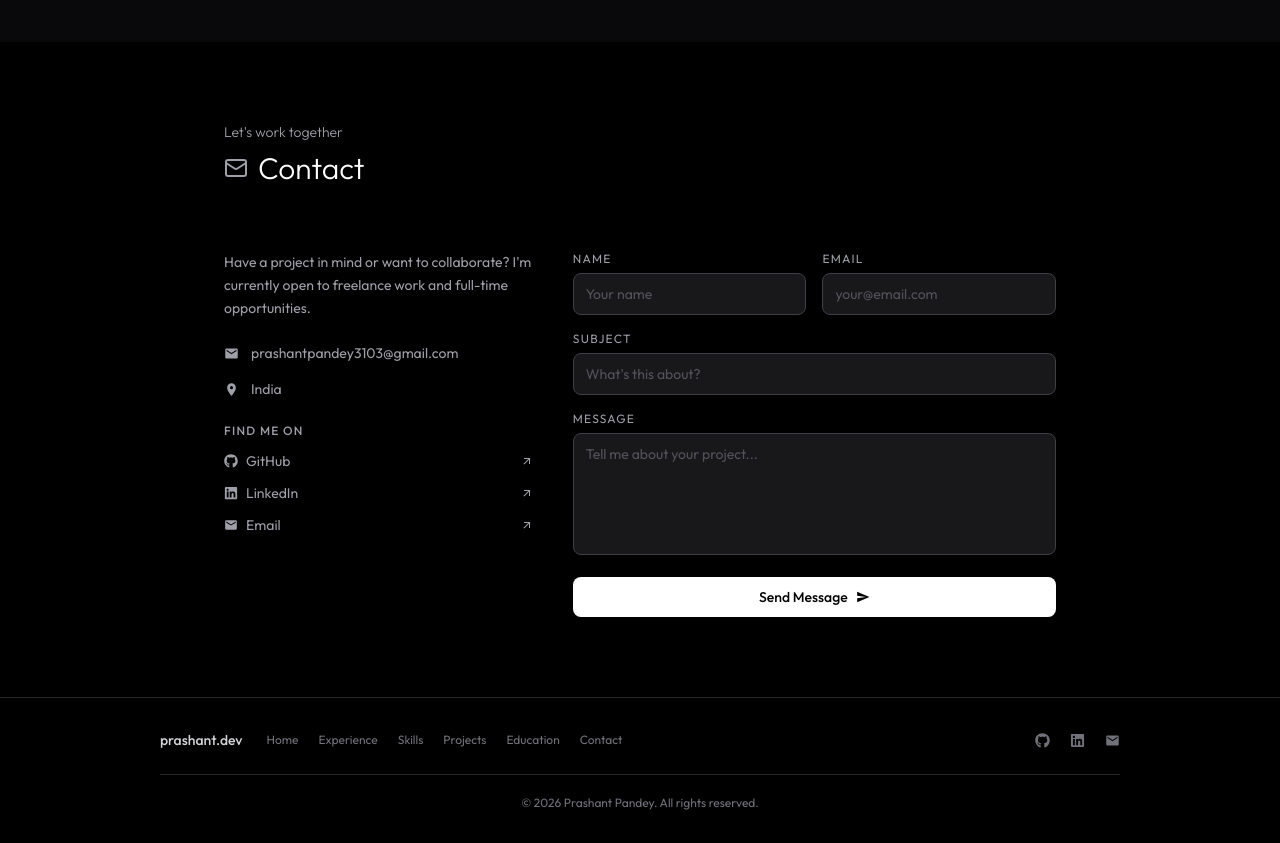
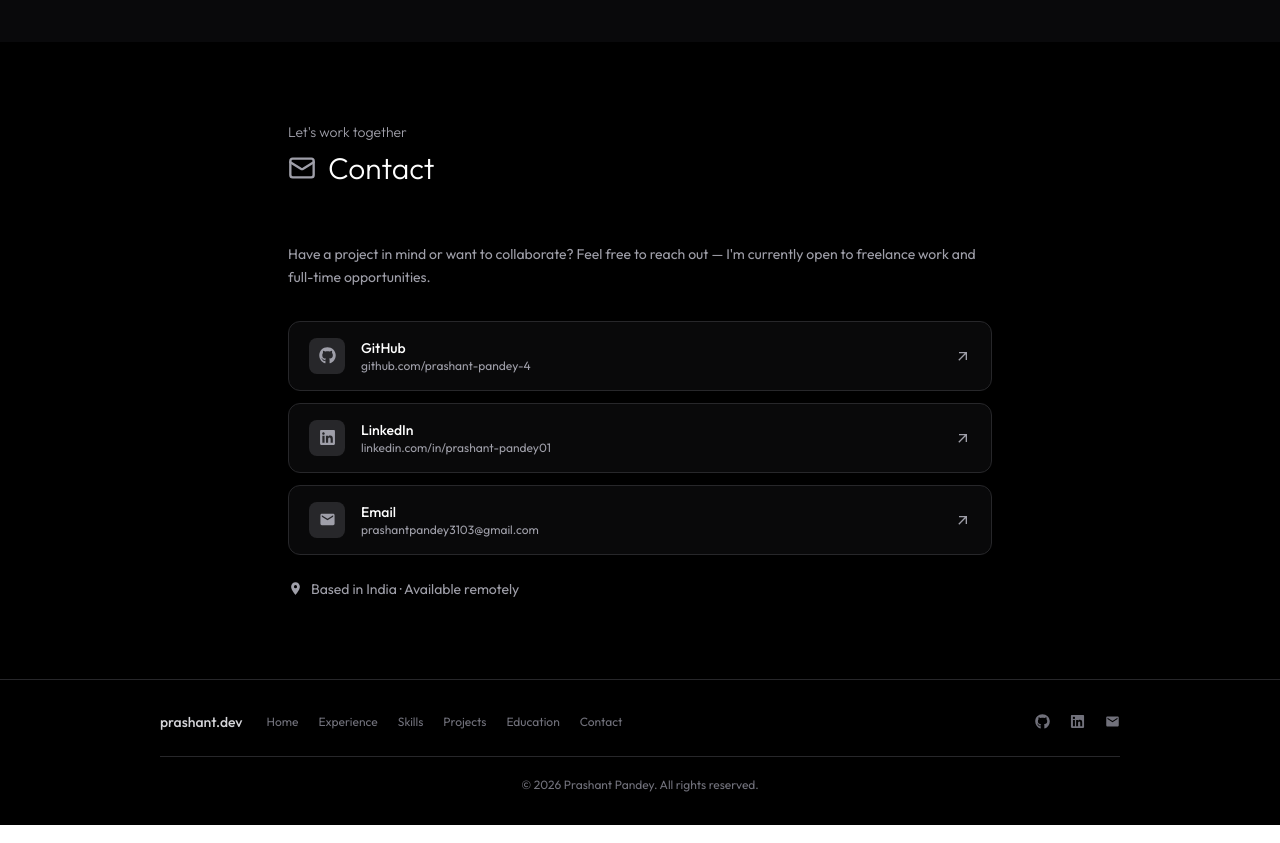
Before and after one commit to prashant-pandey-4/My-Portfolio, a Next.js app: page / in a window 1280 px wide. Shown: the part 5020-5863 px from the top of the page. Built offline with nearby package versions, Linux system fonts and the light colour scheme.

Commit message:
feat: simplify Contact section with direct social and email links

```diff
--- a/app/components/Contactform.tsx
+++ b/app/components/Contactform.tsx
@@ -1,7 +1,6 @@
 "use client";
 import { useTheme } from "../Theme";
-import { useState } from "react";
-import { MdEmail, MdLocationOn, MdSend, MdCheckCircle } from "react-icons/md";
+import { MdEmail, MdLocationOn } from "react-icons/md";
 import { FaGithub, FaLinkedin } from "react-icons/fa";
 import { MdArrowOutward } from "react-icons/md";
 import { Mail } from "lucide-react";
@@ -13,42 +12,27 @@ const Contactform = () => {
   const text = isDark ? "text-white" : "text-zinc-900";
   const subText = isDark ? "text-zinc-400" : "text-zinc-500";
   const border = isDark ? "border-zinc-800" : "border-zinc-200";
-  const inputBg = isDark
-    ? "bg-zinc-900 border-zinc-700 text-white placeholder-zinc-600 focus:border-zinc-400"
-    : "bg-zinc-50 border-zinc-200 text-zinc-900 placeholder-zinc-400 focus:border-zinc-500";
-  const btnBg = isDark
-    ? "bg-white text-black hover:bg-zinc-200"
-    : "bg-zinc-900 text-white hover:bg-zinc-700";
+  const cardBg = isDark ? "bg-zinc-900/40 hover:bg-zinc-900/70" : "bg-zinc-50 hover:bg-zinc-100";
 
-  const [formData, setFormData] = useState({
-    name: "",
-    email: "",
-    subject: "",
-    message: "",
-  });
-  const [submitted, setSubmitted] = useState(false);
-  const [loading, setLoading] = useState(false);
-
-  const handleChange = (
-    e: React.ChangeEvent<HTMLInputElement | HTMLTextAreaElement>
-  ) => {
-    setFormData((prev) => ({ ...prev, [e.target.name]: e.target.value }));
-  };
-
-  const handleSubmit = async (e: React.FormEvent) => {
-    e.preventDefault();
-    setLoading(true);
-    await new Promise((r) => setTimeout(r, 1200));
-    setLoading(false);
-    setSubmitted(true);
-    setFormData({ name: "", email: "", subject: "", message: "" });
-    setTimeout(() => setSubmitted(false), 5000);
-  };
-
-  const socials = [
-    { icon: FaGithub, label: "GitHub", href: "https://github.com/prashant-pandey-4" },
-    { icon: FaLinkedin, label: "LinkedIn", href: "https://linkedin.com/in/prashant-pandey01/" },
-    { icon: MdEmail, label: "Email", href: "mailto:prashantpandey3103@gmail.com" },
+  const links = [
+    {
+      icon: FaGithub,
+      label: "GitHub",
+      sublabel: "github.com/prashant-pandey-4",
+      href: "https://github.com/prashant-pandey-4",
+    },
+    {
+      icon: FaLinkedin,
+      label: "LinkedIn",
+      sublabel: "linkedin.com/in/prashant-pandey01",
+      href: "https://linkedin.com/in/prashant-pandey01/",
+    },
+    {
+      icon: MdEmail,
+      label: "Email",
+      sublabel: "prashantpandey3103@gmail.com",
+      href: "mailto:prashantpandey3103@gmail.com",
+    },
   ];
 
   return (
@@ -56,144 +40,60 @@ const Contactform = () => {
       id="contact"
       className={`py-20 ${isDark ? "bg-black" : "bg-white"}`}
     >
-      <div className="max-w-4xl mx-auto px-4 sm:px-6 lg:px-8">
+      <div className="max-w-3xl mx-auto px-4 sm:px-6 lg:px-8">
 
         {/* Header */}
-        <div className="mb-12">
+        <div className="mb-10">
           <p className={`text-sm font-light mb-2 ${subText}`}>Let&apos;s work together</p>
-          <h2 className={`text-2xl sm:text-3xl font-light ${text} flex items-center gap-2.5`}>
-            <Mail className="w-6 h-6 text-zinc-400" />
+          <h2 className={`text-3xl font-light ${text} flex items-center gap-3`}>
+            <Mail className="w-7 h-7 text-zinc-400" />
             Contact
           </h2>
           <div className={`mt-4 w-full h-px ${border}`} />
         </div>
 
-        <div className="grid grid-cols-1 lg:grid-cols-5 gap-10">
+        {/* Tagline */}
+        <p className={`text-sm leading-relaxed mb-8 ${subText}`}>
+          Have a project in mind or want to collaborate? Feel free to reach out — I&apos;m
+          currently open to freelance work and full-time opportunities.
+        </p>
 
-          {/* Left Info */}
-          <div className="lg:col-span-2 flex flex-col gap-6">
-            <div>
-              <p className={`text-sm leading-relaxed ${subText}`}>
-                Have a project in mind or want to collaborate? I&apos;m currently open
-                to freelance work and full-time opportunities.
-              </p>
-            </div>
-
-            <div className={`space-y-4`}>
-              <div className={`flex items-center gap-3 text-sm ${subText}`}>
-                <MdEmail size={15} className="flex-shrink-0" />
-                <a href="mailto:prashantpandey3103@gmail.com" className={`hover:${isDark ? "text-white" : "text-zinc-900"} transition-colors break-all`}>
-                  prashantpandey3103@gmail.com
-                </a>
-              </div>
-              <div className={`flex items-center gap-3 text-sm ${subText}`}>
-                <MdLocationOn size={15} className="flex-shrink-0" />
-                <span>India</span>
-              </div>
-            </div>
-
-            <div>
-              <p className={`text-xs font-medium uppercase tracking-widest mb-3 ${subText}`}>
-                Find me on
-              </p>
-              <div className="flex flex-col gap-3">
-                {socials.map((s) => {
-                  const Icon = s.icon;
-                  return (
-                    <a
-                      key={s.label}
-                      href={s.href}
-                      target="_blank"
-                      rel="noopener noreferrer"
-                      className={`flex items-center gap-2 text-sm transition-colors ${subText} hover:${isDark ? "text-white" : "text-zinc-900"}`}
-                    >
-                      <Icon size={14} />
-                      {s.label}
-                      <MdArrowOutward size={12} className="ml-auto" />
-                    </a>
-                  );
-                })}
-              </div>
-            </div>
-          </div>
-
-          {/* Right Form */}
-          <div className="lg:col-span-3">
-            {submitted ? (
-              <div className="flex flex-col items-center justify-center py-16 gap-3">
-                <MdCheckCircle size={44} className={subText} />
-                <h3 className={`text-lg font-light ${text}`}>Message sent</h3>
-                <p className={`text-sm text-center ${subText}`}>
-                  Thanks for reaching out. I&apos;ll get back to you soon.
-                </p>
-              </div>
-            ) : (
-              <form onSubmit={handleSubmit} className="flex flex-col gap-4">
-                <div className="grid grid-cols-1 sm:grid-cols-2 gap-4">
-                  <div>
-                    <label className={`text-xs uppercase tracking-widest mb-1.5 block ${subText}`}>Name</label>
-                    <input
-                      type="text"
-                      name="name"
-                      required
-                      placeholder="Your name"
-                      value={formData.name}
-                      onChange={handleChange}
-                      className={`w-full px-3 py-2.5 rounded-lg border text-sm transition-all ${inputBg}`}
-                    />
+        {/* Contact Cards */}
+        <div className="flex flex-col gap-3">
+          {links.map((item) => {
+            const Icon = item.icon;
+            return (
+              <a
+                key={item.label}
+                href={item.href}
+                target="_blank"
+                rel="noopener noreferrer"
+                className={`flex items-center justify-between gap-4 px-5 py-4 rounded-xl border transition-all duration-200 group ${cardBg} ${border}`}
+              >
+                <div className="flex items-center gap-4">
+                  <div className={`w-9 h-9 rounded-lg flex items-center justify-center flex-shrink-0 ${isDark ? "bg-zinc-800" : "bg-zinc-200"}`}>
+                    <Icon size={17} className={subText} />
                   </div>
                   <div>
-                    <label className={`text-xs uppercase tracking-widest mb-1.5 block ${subText}`}>Email</label>
-                    <input
-                      type="email"
-                      name="email"
-                      required
-                      placeholder="your@email.com"
-                      value={formData.email}
-                      onChange={handleChange}
-                      className={`w-full px-3 py-2.5 rounded-lg border text-sm transition-all ${inputBg}`}
-                    />
+                    <p className={`text-sm font-medium ${text}`}>{item.label}</p>
+                    <p className={`text-xs ${subText}`}>{item.sublabel}</p>
                   </div>
                 </div>
-                <div>
-                  <label className={`text-xs uppercase tracking-widest mb-1.5 block ${subText}`}>Subject</label>
-                  <input
-                    type="text"
-                    name="subject"
-                    required
-                    placeholder="What&apos;s this about?"
-                    value={formData.subject}
-                    onChange={handleChange}
-                    className={`w-full px-3 py-2.5 rounded-lg border text-sm transition-all ${inputBg}`}
-                  />
-                </div>
-                <div>
-                  <label className={`text-xs uppercase tracking-widest mb-1.5 block ${subText}`}>Message</label>
-                  <textarea
-                    name="message"
-                    required
-                    rows={5}
-                    placeholder="Tell me about your project..."
-                    value={formData.message}
-                    onChange={handleChange}
-                    className={`w-full px-3 py-2.5 rounded-lg border text-sm transition-all resize-none ${inputBg}`}
-                  />
-                </div>
-                <button
-                  type="submit"
-                  disabled={loading}
-                  className={`flex items-center justify-center gap-2 px-6 py-2.5 rounded-lg font-medium text-sm transition-all disabled:opacity-50 ${btnBg}`}
-                >
-                  {loading ? (
-                    <span className="animate-spin rounded-full h-4 w-4 border-2 border-current border-t-transparent" />
-                  ) : (
-                    <>Send Message <MdSend size={14} /></>
-                  )}
-                </button>
-              </form>
-            )}
-          </div>
+                <MdArrowOutward
+                  size={16}
+                  className={`${subText} group-hover:translate-x-0.5 group-hover:-translate-y-0.5 transition-transform`}
+                />
+              </a>
+            );
+          })}
         </div>
+
+        {/* Location */}
+        <div className={`flex items-center gap-2 mt-6 text-sm ${subText}`}>
+          <MdLocationOn size={15} />
+          <span>Based in India · Available remotely</span>
+        </div>
+
       </div>
     </section>
   );
```
